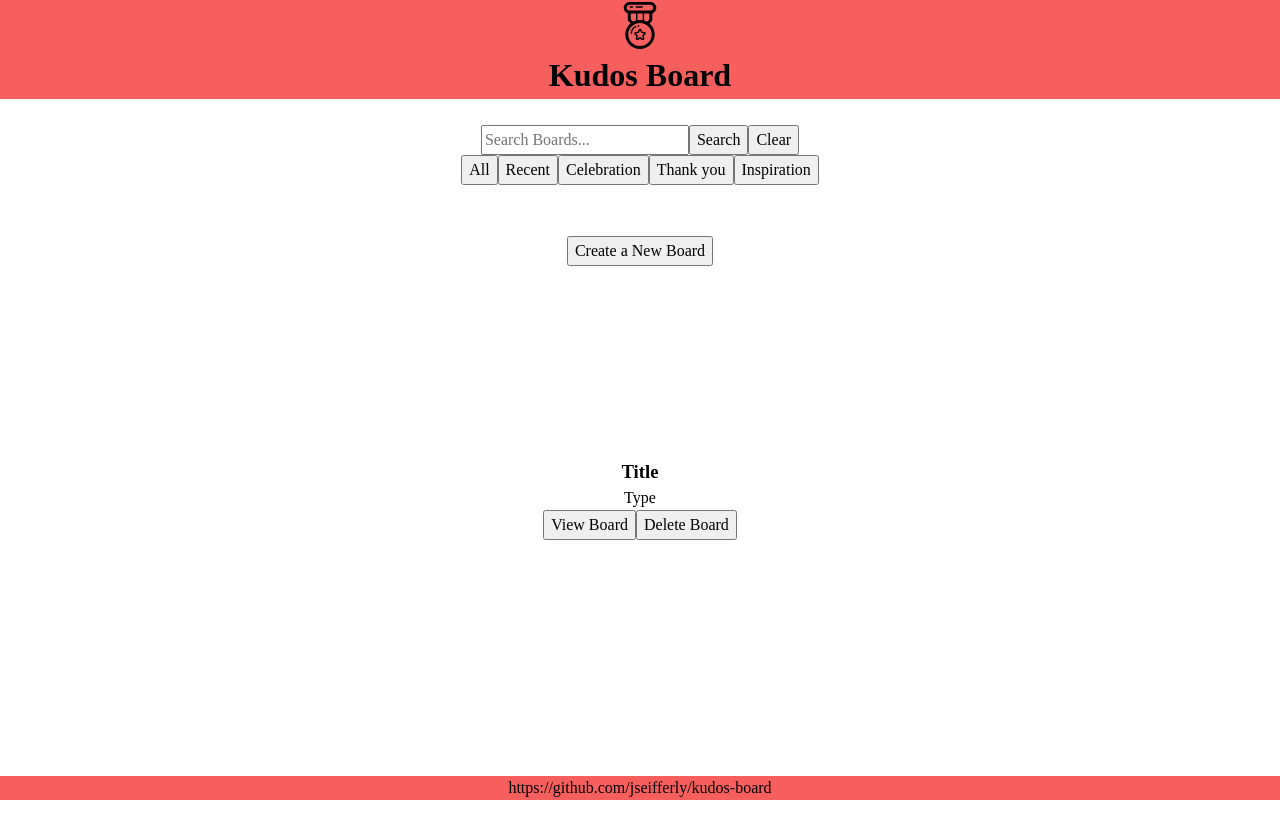
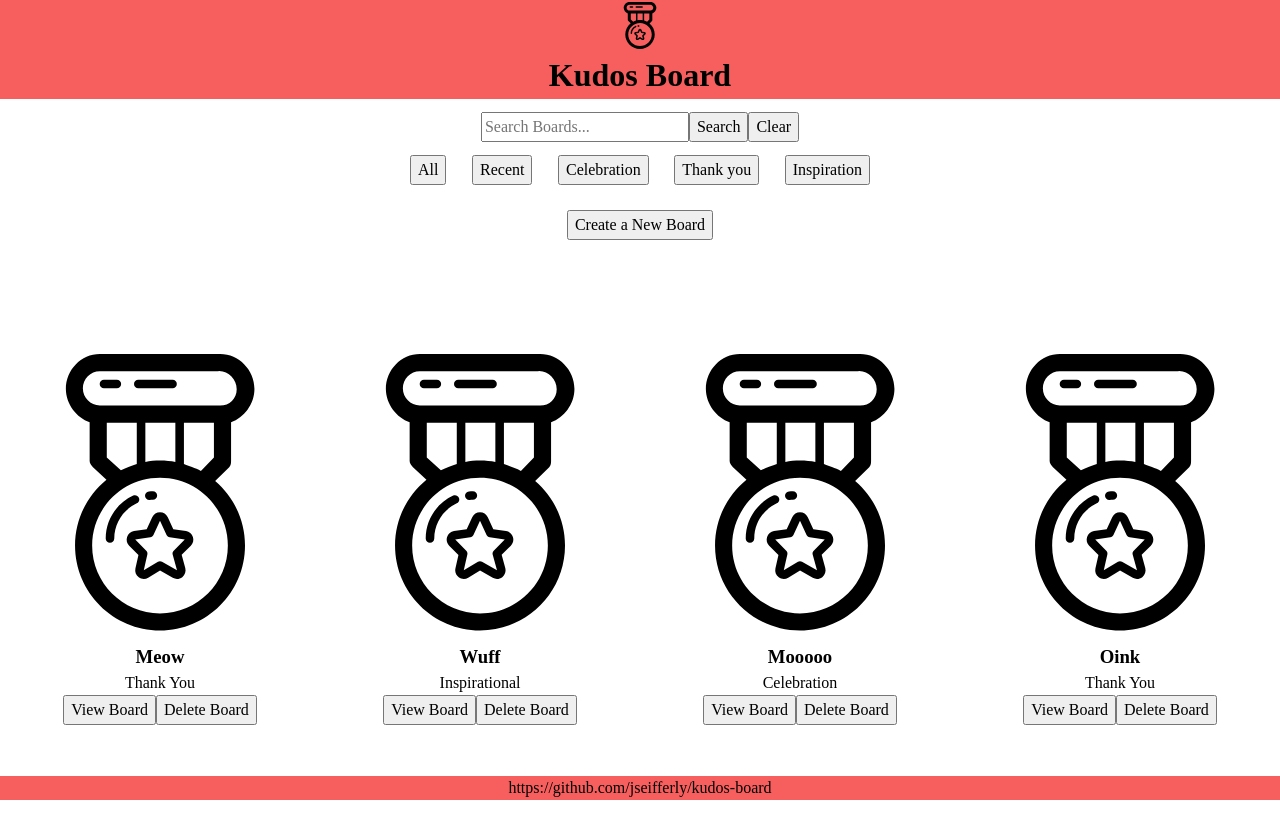
Before and after one commit to jseifferly/kudos-board, a React (Vite) app in the folder frontend/: page / in a window 1280 px wide. Before the commit the page ends 800 px from the top, so only its background shows below. Built offline with nearby package versions, Linux system fonts and the light colour scheme.

Commit message:
Dynamic Adding of Boards added and some small styling done

```diff
--- a/frontend/src/App.jsx
+++ b/frontend/src/App.jsx
@@ -3,6 +3,8 @@ import Header from './components/Header'
 import Navagation from './components/Navagation'
 import BoardList from './components/BoardList'
 import Footer from './components/Footer'
+
+import data from './data/data'
 
 function App() {
 
@@ -10,7 +12,7 @@ function App() {
     <>
       <Header />
       <Navagation />
-      <BoardList />
+      <BoardList data={data}/>
       <Footer />
     </>
   )
--- a/frontend/src/components/BoardCard.jsx
+++ b/frontend/src/components/BoardCard.jsx
@@ -1,14 +1,15 @@
+import '../styles/BoardCard.css'
 import BoardButtons from "./BoardButtons";
 
-export default function BoardCard() {
+export default function BoardCard({ board }) {
 
     return (
-        <div>
-            <img src="" alt="" />
-            <h3>Title</h3>
-            <p>Type</p>
+        <article className='board-card'>
+            <img src={board.img} alt="" />
+            <h3>{board.title}</h3>
+            <p>{board.type}</p>
             <BoardButtons />
-        </div>
+        </article>
     );
 
 }
--- a/frontend/src/components/BoardList.jsx
+++ b/frontend/src/components/BoardList.jsx
@@ -1,14 +1,18 @@
 import '../styles/BoardList.css'
 import BoardCard from './BoardCard';
 
-export default function BoardList() {
+export default function BoardList({ data }) {
 
     return (
         <div>
             <button>Create a New Board</button>
+
             <section className='board-list'>
-                <BoardCard />
+                {data.map((board) => {
+                    return <BoardCard board={board}/>
+                })}
             </section>
+
         </div>
     );
 
--- a/frontend/src/components/Filters.jsx
+++ b/frontend/src/components/Filters.jsx
@@ -3,13 +3,13 @@ import '../styles/Filters.css'
 export default function Filters() {
 
     return (
-        <div>
+        <section className='filters'>
             <button>All</button>
             <button>Recent</button>
             <button>Celebration</button>
             <button>Thank you</button>
             <button>Inspiration</button>
-        </div>
+        </section>
     );
 
 }
--- a/frontend/src/components/SearchBar.jsx
+++ b/frontend/src/components/SearchBar.jsx
@@ -4,7 +4,7 @@ export default function SearchBar() {
 
     return (
         <div>
-            <section>
+            <section className='search-bar'>
                 <input type="text" placeholder='Search Boards...'/>
                 <button>Search</button>
                 <button>Clear</button>
--- /dev/null
+++ b/frontend/src/data/data.js
@@ -0,0 +1,24 @@
+const data = [
+    {
+        img: "../public/medal.svg",
+        title: "Meow",
+        type: "Thank You"
+    },
+    {
+        img: "../public/medal.svg",
+        title: "Wuff",
+        type: "Inspirational"
+    },
+    {
+        img: "../public/medal.svg",
+        title: "Mooooo",
+        type: "Celebration"
+    },
+    {
+        img: "../public/medal.svg",
+        title: "Oink",
+        type: "Thank You"
+    }
+]
+
+export default data
--- /dev/null
+++ b/frontend/src/styles/BoardCard.css
@@ -0,0 +1,4 @@
+.board-card {
+    width: 15%;
+    flex-basis: 300px;
+}
--- a/frontend/src/styles/BoardList.css
+++ b/frontend/src/styles/BoardList.css
@@ -2,5 +2,5 @@
     display: flex;
     flex-wrap: wrap;
     justify-content: space-around;
-    margin: 15% auto;
+    margin: 8% auto;
 }
--- a/frontend/src/styles/Filters.css
+++ b/frontend/src/styles/Filters.css
@@ -0,0 +1,3 @@
+.filters button {
+    margin: 0 1%;
+}
--- a/frontend/src/styles/Header.css
+++ b/frontend/src/styles/Header.css
@@ -1,7 +1,6 @@
 header {
     background-color: rgb(247, 94, 94);
     width: 100%;
-    margin-bottom: 2%;
 }
 
 header img {
--- a/frontend/src/styles/Navagation.css
+++ b/frontend/src/styles/Navagation.css
@@ -1,3 +1,3 @@
 nav {
-    margin-bottom: 4%;
+    margin-bottom: 2%;
 }
--- a/frontend/src/styles/SearchBar.css
+++ b/frontend/src/styles/SearchBar.css
@@ -0,0 +1,3 @@
+.search-bar {
+    margin: 1% auto;
+}
```
